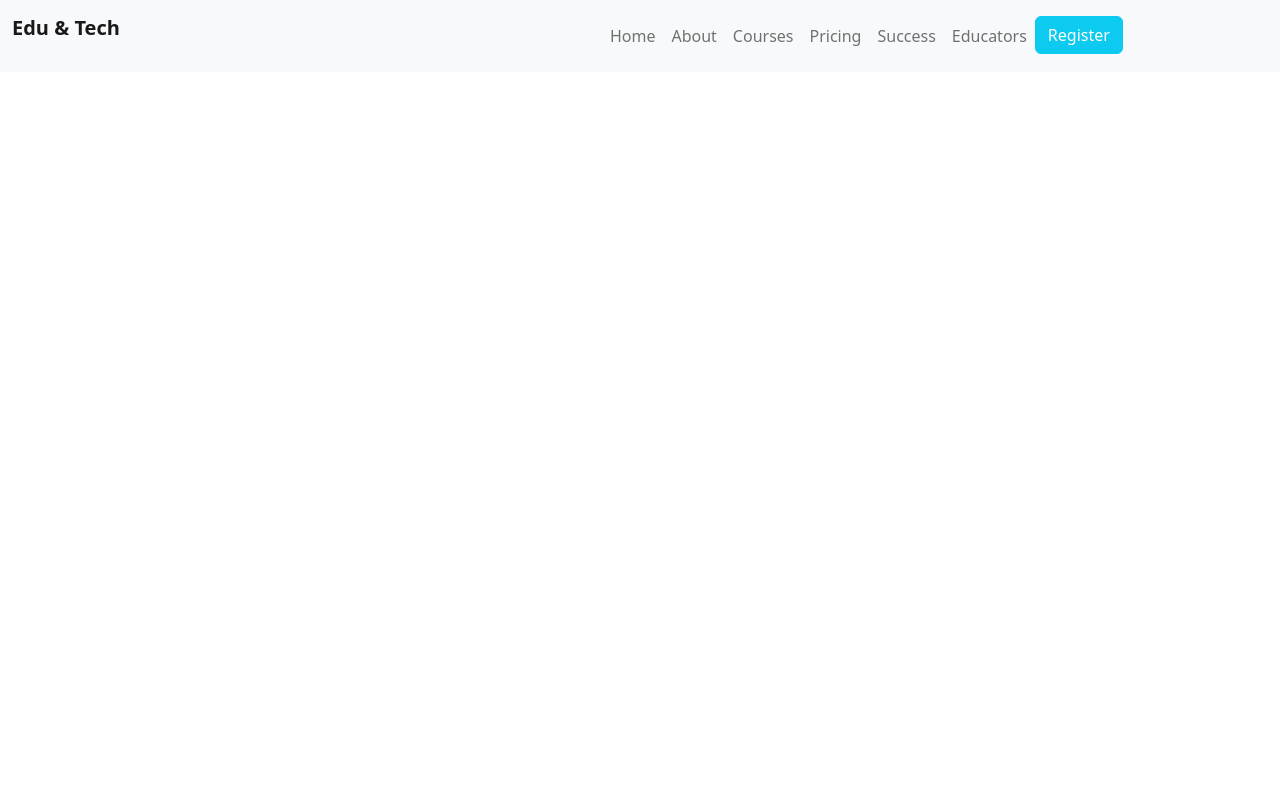
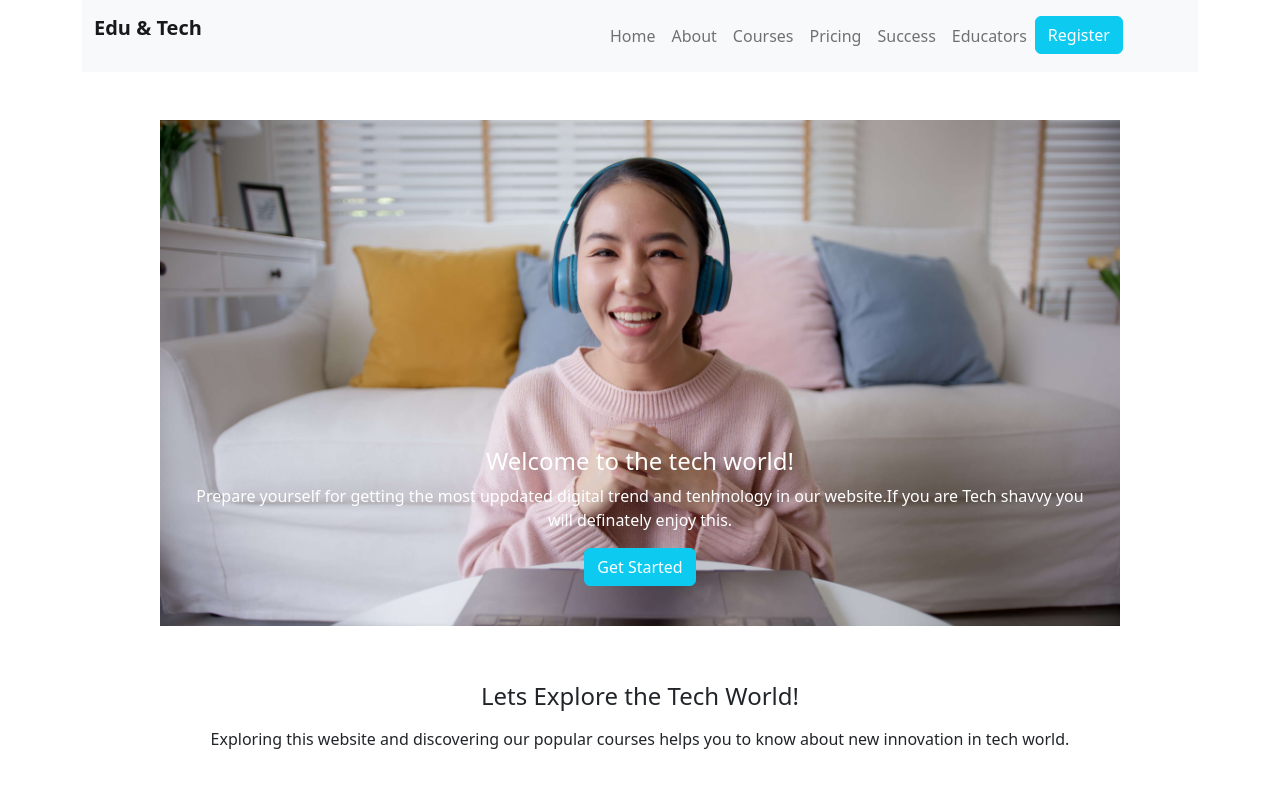
Before and after one commit to Raisa1389/edu-tech-buddies, a plain HTML site: page index.html in a window 1280 px wide. Drawn offline with nearby package versions, Linux system fonts and the light colour scheme.

Commit message:
slider done

```diff
--- a/index.html
+++ b/index.html
@@ -11,12 +11,18 @@
 
 <body>
     <header>
+        <!-- nav starts here -->
         <section class="container">
-            <nav class="navbar navbar-expand-lg fixed-top bg-light">
+            <nav class="navbar navbar-expand-lg bg-light">
                 <div class="container-fluid">
                     <a class="navbar-brand" href="#">
                         <p class="fw-bold">Edu & Tech</p>
                     </a>
+                    <button class="navbar-toggler" type="button" data-bs-toggle="collapse"
+                        data-bs-target="#navbarSupportedContent" aria-controls="navbarSupportedContent"
+                        aria-expanded="false" aria-label="Toggle navigation">
+                        <span class="navbar-toggler-icon"></span>
+                    </button>
                     <div class="collapse navbar-collapse" id="navbarSupportedContent">
                         <div class="mx-auto" style="width: 200px;">
                             <ul class="navbar-nav me-auto mb-2 mb-lg-0">
@@ -39,23 +45,63 @@
                                     <a class="nav-link" href="#">Educators</a>
                                 </li>
                                 <li>
-                                    <div class="btn btn-info text-white">Register</div>
+                                    <div class="btn btn-info round-2 text-white">Register</div>
                                 </li>
-                                <button class="navbar-toggler" type="button" data-bs-toggle="collapse"
-                                    data-bs-target="#navbarSupportedContent" aria-controls="navbarSupportedContent"
-                                    aria-expanded="false" aria-label="Toggle navigation">
-                                    <span class="navbar-toggler-icon"></span>
-                                    <div class="btn btn-info">Register</div>
-                                </button>
                             </ul>
                         </div>
                     </div>
                 </div>
             </nav>
-            <script src="https://cdn.jsdelivr.net/npm/bootstrap@5.2.0/dist/js/bootstrap.bundle.min.js"
-                integrity="sha384-A3rJD856KowSb7dwlZdYEkO39Gagi7vIsF0jrRAoQmDKKtQBHUuLZ9AsSv4jD4Xa"
-                crossorigin="anonymous">
-                </script>
+        </section>
+        <!-- nav ends here -->
+        <!-- slider starts here -->
+        <section>
+            <div id="carouselExampleCaptions" class="carousel slide" data-bs-ride="false">
+                <div class="carousel-indicators">
+                    <button type="button" data-bs-target="#carouselExampleCaptions" data-bs-slide-to="0" class="active"
+                        aria-current="true" aria-label="Slide 1"></button>
+                </div>
+                <div class="carousel-inner">
+                    <div class="col-lg-12 col-md-6 col-sm-12">
+                        <div class="carousel-item active border-1 d-flex justify-content-center my-5">
+                            <img src="images/cover/cover-3.jpg" class=" img-fluid d-block w-75" alt="...">
+                            <div class="carousel-caption text-white align-item-center">
+                                <h4>Welcome to the tech world!</h4>
+                                <p>Prepare yourself for getting the most uppdated digital trend and
+                                    tenhnology in
+                                    our website.If you are Tech shavvy you will definately enjoy this.</p>
+                                <div class="btn btn-info round-2 text-white">Get Started</div>
+                            </div>
+                        </div>
+                        <button class="carousel-control-prev" type="button" data-bs-target="#carouselExampleCaptions"
+                            data-bs-slide="prev">
+                            <span class="carousel-control-prev-icon" aria-hidden="true"></span>
+                            <span class="visually-hidden">Previous</span>
+                        </button>
+                        <button class="carousel-control-next" type="button" data-bs-target="#carouselExampleCaptions"
+                            data-bs-slide="next">
+                            <span class="carousel-control-next-icon" aria-hidden="true"></span>
+                            <span class="visually-hidden">Next</span>
+                        </button>
+                    </div>
+                </div>
+            </div>
+            <div class="caption d-flex justify-content-center my-2 text-Black">
+                <h4>Lets Explore the Tech World!</h4>
+            </div>
+            <div>
+                <p class="paragraph text-center">Exploring this website and discovering our popular courses helps you to
+                    know about new innovation in
+                    tech world.</p>
+            </div>
+            </div>
+            </div>
+        </section>
+    </header>
+    <!-- slider ends here -->
+    <script src="https://cdn.jsdelivr.net/npm/bootstrap@5.2.0/dist/js/bootstrap.bundle.min.js"
+        integrity="sha384-A3rJD856KowSb7dwlZdYEkO39Gagi7vIsF0jrRAoQmDKKtQBHUuLZ9AsSv4jD4Xa" crossorigin="anonymous">
+        </script>
 </body>
 
 </html>
```
